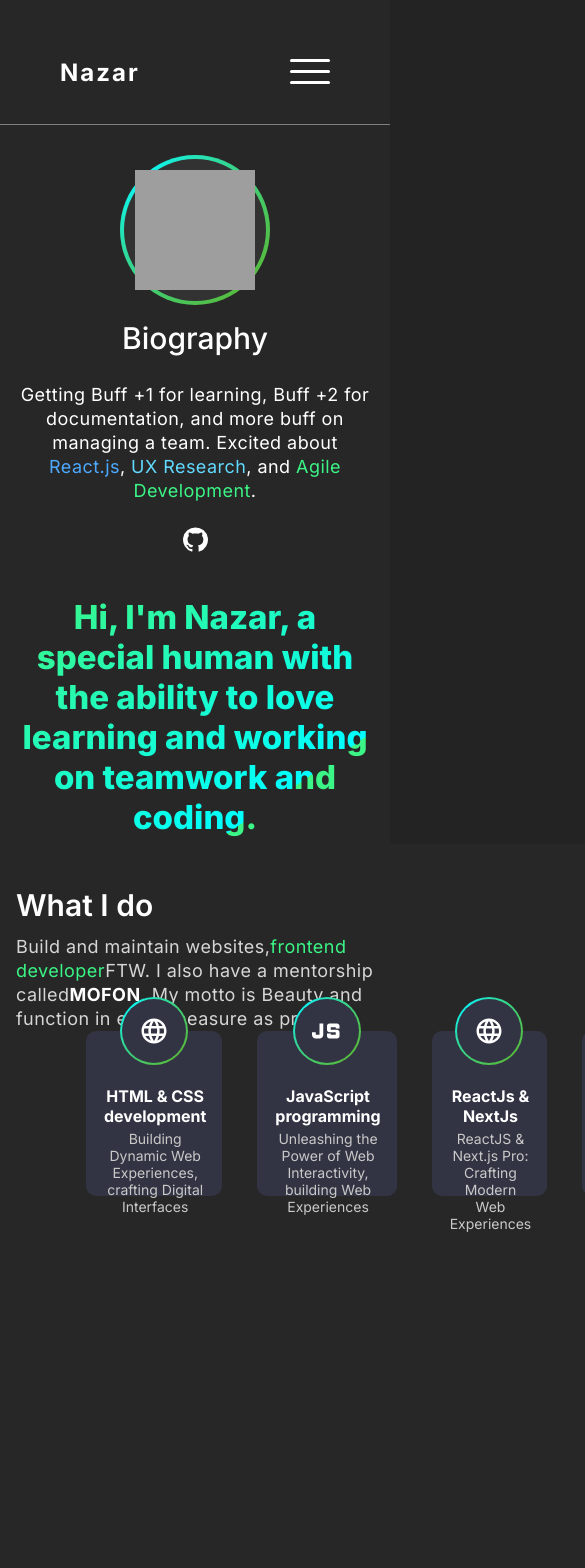
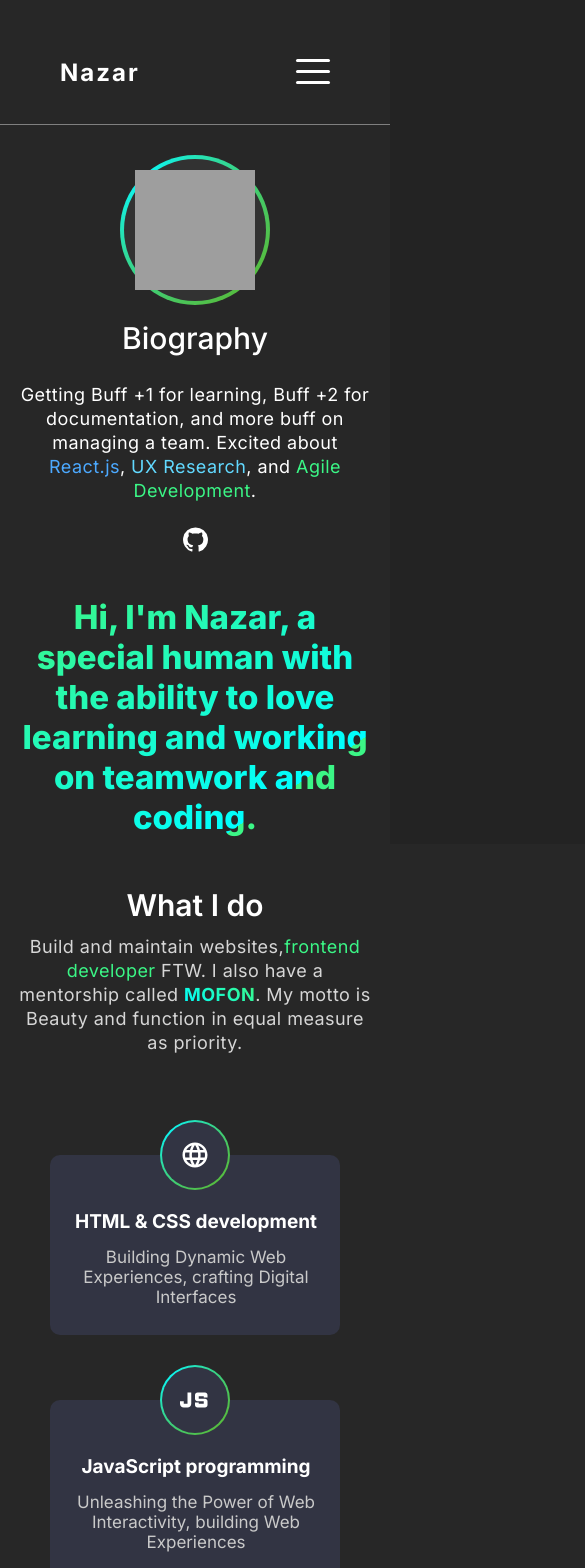
Before and after one commit to Na3ar-17/portfolio, a Next.js app: page / in a window 390 px wide. Shown: the top 1568 px of the page, 585 px wide, since content can reach past the window. Before the commit the page ends 1246 px from the top, so only its background shows below. Built offline with nearby package versions, Linux system fonts and the light colour scheme; grey boxes are pictures that could not be loaded.

Commit message:
update mobile menu and skills section

```diff
--- a/src/components/NavBar/NavBar.module.scss
+++ b/src/components/NavBar/NavBar.module.scss
@@ -27,7 +27,7 @@
     font-family: var(--Sora);
     position: relative;
     z-index: 1000;
-    li {
+    li:not(.noAnimation) {
       position: relative;
       &::before {
         content: "";
@@ -106,7 +106,6 @@
       position: fixed;
       right: -100%;
       top: 0;
-      background-color: #000106;
       height: 100vh;
       z-index: 999;
       width: 50%;
@@ -116,6 +115,121 @@
       justify-content: center;
       row-gap: 70px;
       transition: all 0.2s ease-out;
+      .area {
+        background: #074447;
+        background: -webkit-linear-gradient(to left, #8f94fb, #4e54c8);
+        width: 100%;
+        height: 100vh;
+        position: absolute;
+
+        .circles {
+          position: absolute;
+          top: 0;
+          left: 0;
+          width: 100%;
+          height: 100%;
+          overflow: hidden;
+
+          li {
+            position: absolute;
+            display: block;
+            list-style: none;
+            width: 20px;
+            height: 20px;
+            background: rgba(35, 255, 92, 0.29);
+            animation: animate 25s linear infinite;
+            bottom: -150px;
+
+            &:nth-child(1) {
+              left: 25%;
+              width: 80px;
+              height: 80px;
+              animation-delay: 0s;
+            }
+
+            &:nth-child(2) {
+              left: 10%;
+              width: 20px;
+              height: 20px;
+              animation-delay: 2s;
+              animation-duration: 12s;
+            }
+
+            &:nth-child(3) {
+              left: 70%;
+              width: 20px;
+              height: 20px;
+              animation-delay: 4s;
+            }
+
+            &:nth-child(4) {
+              left: 40%;
+              width: 60px;
+              height: 60px;
+              animation-delay: 0s;
+              animation-duration: 18s;
+            }
+
+            &:nth-child(5) {
+              left: 65%;
+              width: 20px;
+              height: 20px;
+              animation-delay: 0s;
+            }
+
+            &:nth-child(6) {
+              left: 75%;
+              width: 110px;
+              height: 110px;
+              animation-delay: 3s;
+            }
+
+            &:nth-child(7) {
+              left: 35%;
+              width: 150px;
+              height: 150px;
+              animation-delay: 7s;
+            }
+
+            &:nth-child(8) {
+              left: 50%;
+              width: 25px;
+              height: 25px;
+              animation-delay: 15s;
+              animation-duration: 45s;
+            }
+
+            &:nth-child(9) {
+              left: 20%;
+              width: 15px;
+              height: 15px;
+              animation-delay: 2s;
+              animation-duration: 35s;
+            }
+
+            &:nth-child(10) {
+              left: 85%;
+              width: 150px;
+              height: 150px;
+              animation-delay: 0s;
+              animation-duration: 11s;
+            }
+          }
+        }
+      }
+
+      @keyframes animate {
+        0% {
+          transform: translateY(0) rotate(0deg);
+          opacity: 1;
+          border-radius: 0;
+        }
+        100% {
+          transform: translateY(-1000px) rotate(720deg);
+          opacity: 0;
+          border-radius: 50%;
+        }
+      }
 
       li {
         a {
@@ -141,6 +255,7 @@
     .navIcon {
       display: block;
       z-index: 999;
+      width: 34px;
     }
   }
 }
@@ -155,11 +270,3 @@
     }
   }
 }
-
-@media screen and (max-width: 360px) {
-  .nav {
-    .navIcon {
-      width: 34px;
-    }
-  }
-}
--- a/src/components/NavBar/NavBar.tsx
+++ b/src/components/NavBar/NavBar.tsx
@@ -11,6 +11,20 @@ const NavBar: NextPage = () => {
         <p className={styles.logo}>Nazar</p>
       </div>
       <ul style={isMenuActive ? { right: "0" } : {}} className={styles.list}>
+        <div className={styles.area}>
+          <ul className={styles.circles}>
+            <li className={styles.noAnimation}></li>
+            <li className={styles.noAnimation}></li>
+            <li className={styles.noAnimation}></li>
+            <li className={styles.noAnimation}></li>
+            <li className={styles.noAnimation}></li>
+            <li className={styles.noAnimation}></li>
+            <li className={styles.noAnimation}></li>
+            <li className={styles.noAnimation}></li>
+            <li className={styles.noAnimation}></li>
+            <li className={styles.noAnimation}></li>
+          </ul>
+        </div>
         <div
           style={
             isMenuActive ? { right: "0", background: "rgba(0, 0, 0, 0.4)" } : {}
--- a/src/components/Skills/Skills.module.scss
+++ b/src/components/Skills/Skills.module.scss
@@ -5,16 +5,22 @@
   .content {
     display: flex;
     flex-direction: column;
+    align-items: center;
     .infoBlock {
+      margin-bottom: 100px;
+      text-align: center;
+
+      .neonText {
+        background: linear-gradient(220deg, #3bf686 0%, aqua 100%);
+        -webkit-text-fill-color: transparent;
+        -webkit-background-clip: text;
+      }
       .title {
         font-weight: 600;
         font-size: 30px;
-        font-family: var(--Sora);
-        color: var(--fontColor);
-
+        color: #fff;
         + p {
           font-size: 18px;
-          font-family: var(--Inter);
           color: #d6d6d6;
           margin: 12px 0 0;
           max-width: 456px;
@@ -26,10 +32,9 @@
 
     .cards {
       display: flex;
-      justify-content: space-between;
-      padding-left: 70px;
-      gap: 35px;
-
+      justify-content: center;
+      flex-wrap: wrap;
+      gap: 45px;
       .card {
         background-color: #323443;
         width: 275px;
@@ -67,14 +72,12 @@
         }
 
         .cardTitle {
-          font-family: var(--Sora);
           font-size: 16px;
-          color: var(--fontColor);
+          color: #fff;
           font-weight: 700;
 
           + p {
             font-size: 14px;
-            font-family: var(--Inter);
             color: #c9c9c9;
             max-width: 200px;
             margin: 0 auto;
@@ -85,3 +88,64 @@
     }
   }
 }
+
+@media screen and (max-width: 630px) {
+  .skills {
+    .content {
+      .cards {
+        gap: 65px;
+        .card {
+          width: 475px;
+          height: 180px;
+          .cardIcon {
+            width: 80px;
+            height: 80px;
+            .icon {
+              font-size: 37px;
+            }
+          }
+
+          .cardTitle {
+            font-size: 19px;
+            + p {
+              font-size: 17px;
+              max-width: 300px;
+              margin: 10px auto;
+            }
+          }
+        }
+      }
+    }
+  }
+}
+
+@media screen and (max-width: 530px) {
+  .skills {
+    .content {
+      .cards {
+        .card {
+          width: 355px;
+        }
+      }
+    }
+  }
+}
+
+@media screen and (max-width: 400px) {
+  .skills {
+    .content {
+      .cards {
+        .card {
+          width: 290px;
+          .cardIcon {
+            width: 70px;
+            height: 70px;
+            .icon {
+              font-size: 30px;
+            }
+          }
+        }
+      }
+    }
+  }
+}
--- a/src/components/Skills/Skills.tsx
+++ b/src/components/Skills/Skills.tsx
@@ -10,14 +10,9 @@ const Skills: NextPage = () => {
           <p className={styles.title}>What I do</p>
           <p>
             Build and maintain websites,
-            <span
-              style={{ color: "#3bf686" }}
-              className={styles.frontendDeveloper}
-            >
-              frontend developer
-            </span>
-            FTW. I also have a mentorship called
-            <span style={{ fontWeight: "700" }} className={styles.neoneText}>
+            <span style={{ color: "#3bf686" }}>frontend developer {""}</span>
+            FTW. I also have a mentorship called {""}
+            <span style={{ fontWeight: "700" }} className={styles.neonText}>
               MOFON
             </span>
             . My motto is Beauty and function in equal measure as priority.
```
